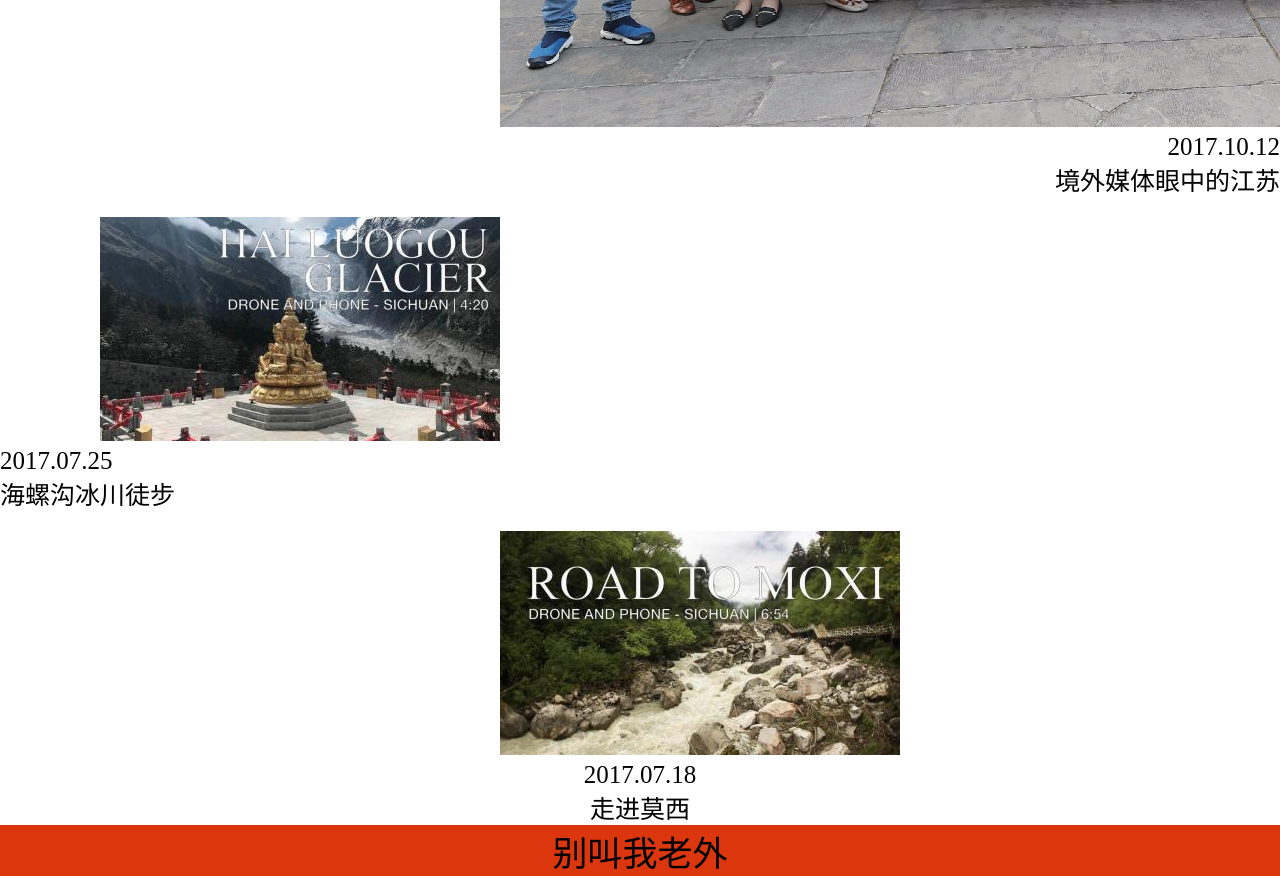
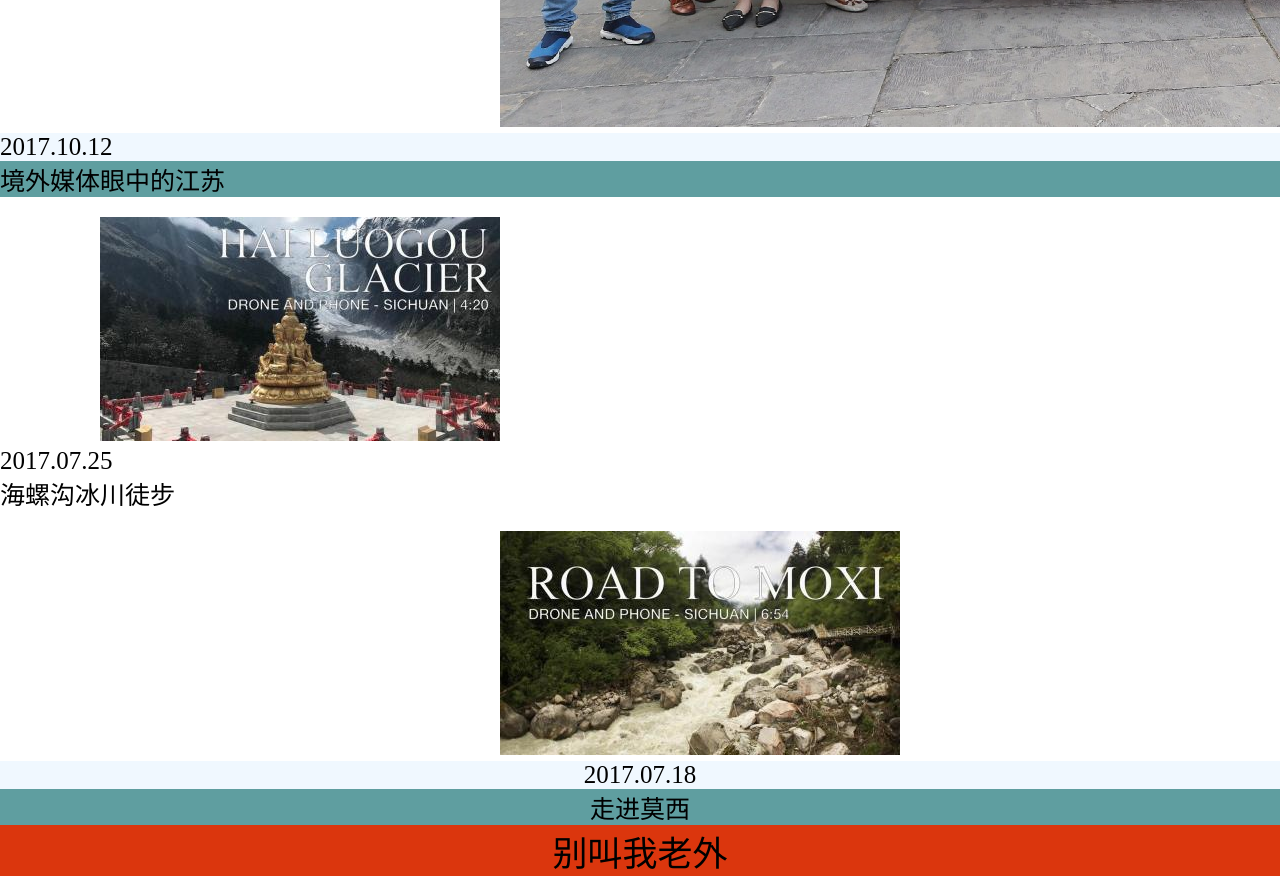
Before and after one commit to libeibei203/handsome, a plain HTML site: page content-4.html in a window 1280 px wide. Shown: the part 4080-4958 px from the top of the page. Drawn offline with Linux system fonts and the light colour scheme.

Commit message:
lalala07最后一次提交

```diff
--- a/css/content-4.css
+++ b/css/content-4.css
@@ -234,15 +234,17 @@ a {
 }
 .block3{
 	text-align: center;
+	background-color: aliceblue;
 }
 .blocktitle3{
 	text-align: center;
+	background-color: cadetblue;
 }
 .block4{
-	text-align: end;
+	background-color: aliceblue;
 }
 .blocktitle4{
-	text-align: end;
+	background-color: cadetblue;
 }
 .liatt{
 	font-size: 20px;
```
Also changed, not shown: content-4.html (+0 -1 lines).
